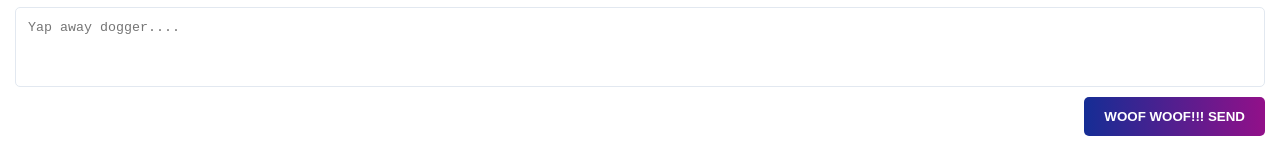
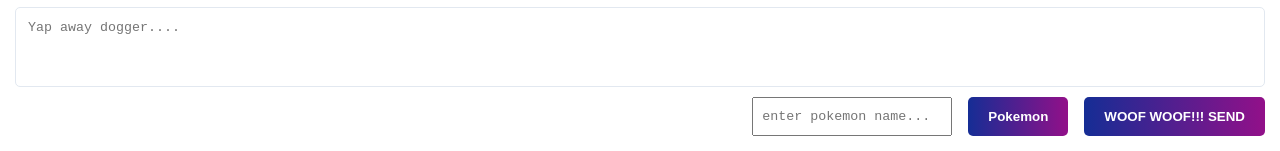
Before and after one commit to smoldoggers/smoldoggers.github.io, a plain HTML site: page chatroom.html in a window 1280 px wide. Shown: the part 649-800 px from the top of the page. Drawn offline with Linux system fonts and the light colour scheme; sample sign-in values are in the browser's storage.

Commit message:
finished product

```diff
--- a/chatroom.html
+++ b/chatroom.html
@@ -3,6 +3,7 @@
 <head>
     <meta charset="UTF-8">
     <meta name="viewport" content="width=device-width, initial-scale=1.0">
+    <script src="fetch.js"></script>
     <title>DoggerBunch</title>
     <style>
         :root {
@@ -171,6 +172,17 @@
             font-family: 'Courier New', Courier, monospace;
             margin-bottom: 10px;
         }
+        .poke-btn {
+            background: linear-gradient(to right, var(--primary-color), var(--secondary-color));
+            color: white;
+            border: none;
+            padding: 12px 20px;
+            border-radius: 5px;
+            cursor: pointer;
+            font-weight: 600;
+            align-self: flex-end;
+            transition: all 0.3s ease;
+        }
 
         .send-btn {
             background: linear-gradient(to right, var(--primary-color), var(--secondary-color));
@@ -214,6 +226,21 @@
                 max-width: 90%;
             }
         }
+
+        .btn-container{
+            font-family: 'Segoe UI', Tahoma;
+            display: flex;
+            flex-direction: row;
+            gap: 16px;
+            align-self: flex-end;
+        }
+
+        #pokemonName{
+            font-family: 'Courier New', Courier, monospace;
+            padding-left: 8px;
+            width:200px;
+        }
+
     </style>
 </head>
 <body>
@@ -245,6 +272,7 @@
     </header>
 
     <div class="chat-container">
+        <img src="" alt="pokemon sprite" id="pokeSprite" style="display: block">
         <div class="message-list" id="message-list">
         </div>
     </div>
@@ -255,8 +283,12 @@
         </div>
 
         <textarea class="message-input" id="message-input" placeholder="Yap away dogger...."></textarea>
+        <div class="btn-container">
+            <input type="text" id="pokemonName" placeholder="enter pokemon name...">
+            <button class="poke-btn" onclick="fetchData()">Pokemon</button>
+        <button class="send-btn" onclick="sendMessage()">WOOF WOOF!!! SEND</button>
+        </div>
 
-        <button class="send-btn" onclick="sendMessage()">WOOF WOOF!!! SEND</button>
     </div>
 
     <script>
--- /dev/null
+++ b/fetch.js
@@ -0,0 +1,28 @@
+fetchData();
+async function fetchData(){
+
+    try{
+
+        const pokemonName = document.getElementById("pokemonName").value.toLowerCase();
+        const response = await fetch(`https://pokeapi.co/api/v2/pokemon/${pokemonName}`)
+
+        if(!response.ok){
+            throw new Error("Could not fetch resource");
+        }
+
+
+        const data = await response.json();
+        console.log(data);
+        const pokeSprite = data.sprites.front_default;
+        const imgElement = document.getElementById("pokeSprite");
+        console.log("Sprite: " . imgElement);
+
+        imgElement.src = pokeSprite;
+        imgElement.style.display = "block"
+    }
+
+    catch(error){
+
+        console.error(error);
+    }
+}
```
Also changed, not shown: index.html (+0 -1 lines).
